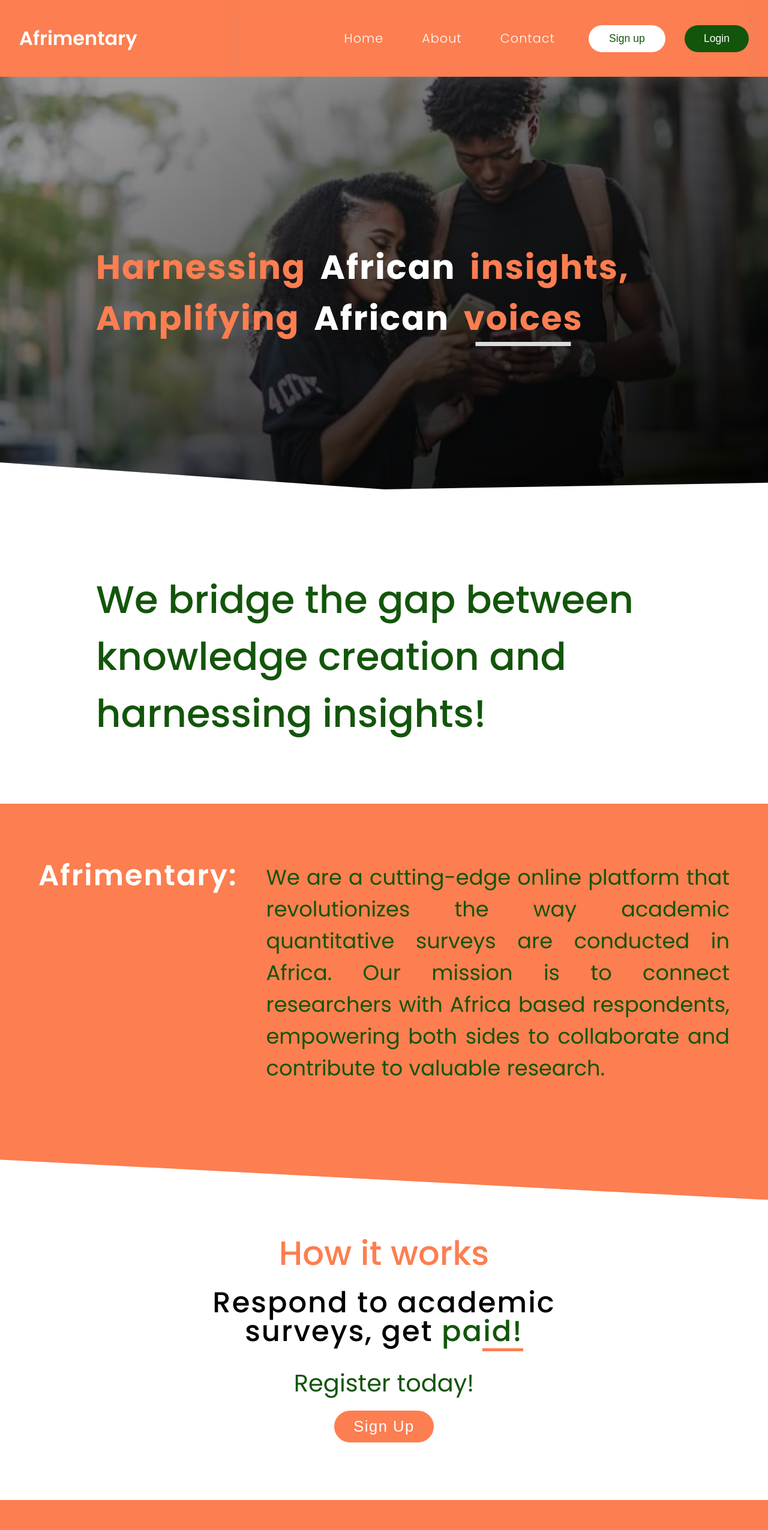
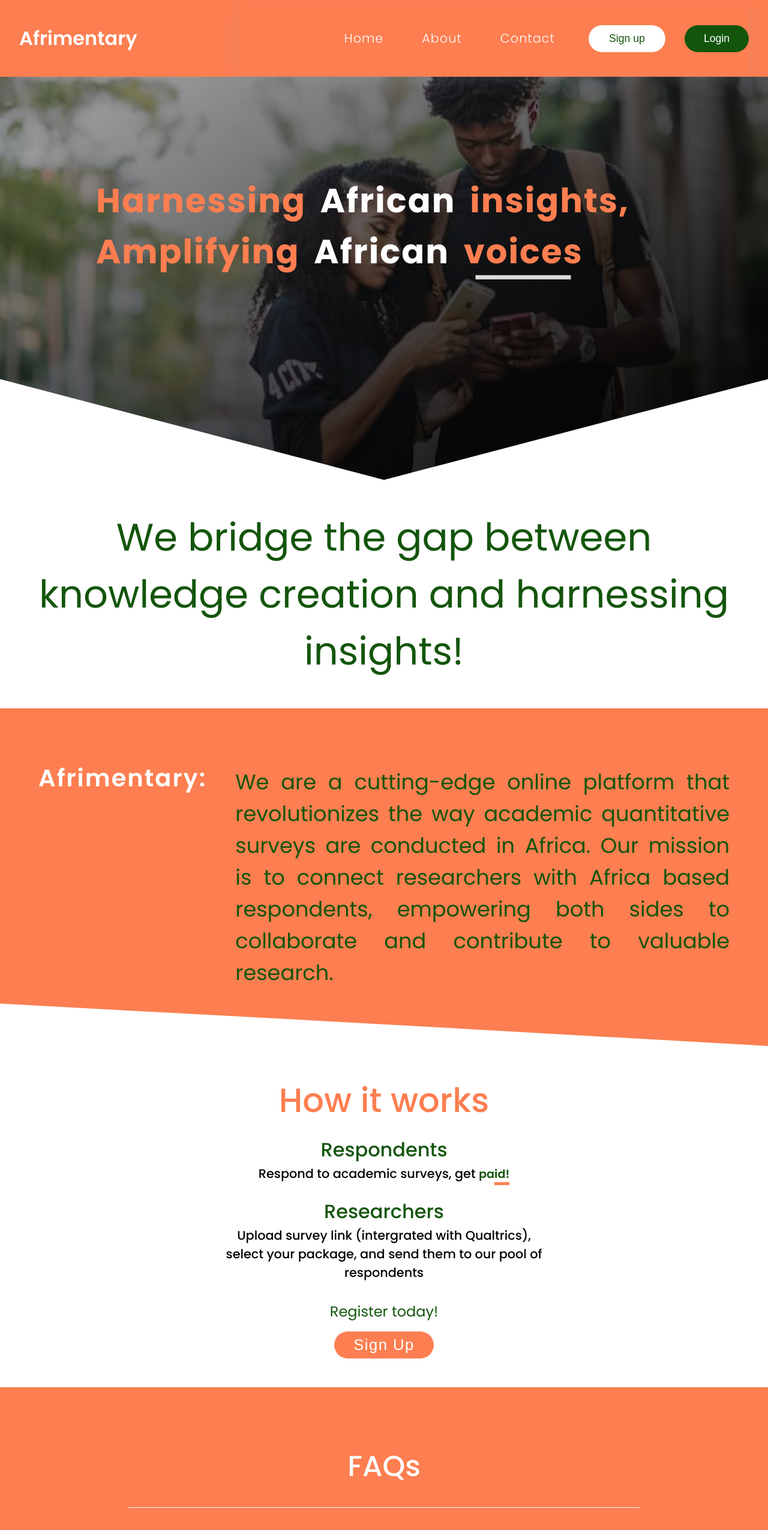
Before and after one commit to YasPAC/Afrimentary-UI, a React (Vite) app: page / in a window 1280 px wide. Shown: the top 2551 px of the page at 60% size. Built offline with nearby package versions, Linux system fonts and the light colour scheme; no server answers.

Commit message:
Clean out the home page design

```diff
--- a/src/Components/Expanders/expanders.css
+++ b/src/Components/Expanders/expanders.css
@@ -21,7 +21,7 @@
     font-weight: 600;
 }
 .answer {
-    color: #e5e5e5;
+    color: #d5d5d5;
     padding: 0 0 16px;
     text-align: justify;
 }
--- a/src/Components/Footer/Footer.jsx
+++ b/src/Components/Footer/Footer.jsx
@@ -9,7 +9,7 @@ const Footer = () => {
                     <div className="footer__info">
                         <h2>Afrimentary,</h2>
                         <h3>
-                            Harness your insights and get paid ♡
+                            Harness your insights, <span>create knowledge</span> and get paid ♡
                         </h3>
                     </div>
                     <div className="footer__socials">
--- a/src/Components/Footer/footer.css
+++ b/src/Components/Footer/footer.css
@@ -9,7 +9,10 @@
 }
 .footer__info h3 {
     font-weight: 500;
-    font-size: 1.3rem;
+    font-size: 1.1rem;
+}
+.footer__info span {
+    color: var(--greens);
 }
 .footer__menu {
     color: var(--greens);
@@ -26,6 +29,7 @@
 .copyright a {
     color: var(--greens);
     text-decoration: underline;
+    text-transform: uppercase;
 }
 @media screen and (min-width: 480px) {
     .afrimentary__footer {
@@ -44,8 +48,7 @@
     }
     .footer__info h3 {
         font-weight: 400;
-        font-size: 1.5rem;
-        width: 40ch;
+        font-size: 1.3rem;
     }
     .copyright {
         font-size: 1rem;
--- a/src/Pages/SharedPages/About/about.css
+++ b/src/Pages/SharedPages/About/about.css
@@ -2,24 +2,19 @@
     width: 90%;
     height: auto;
     display: grid;
-    grid-template-columns: 3fr 2fr;
+    grid-template-columns: 1fr 2fr;
     gap: 32px;
     padding: 64px 0;
     margin: 0 auto;
     color: #424242;
 }
-.intro__bold {
-    line-height: 1.5;
-    font-size: 2.5rem;
-    color: var(--primary-color);
-    font-weight: 300;
-}
 
 .intro__light {
     display: flex;
+    flex-direction: column;
     width: 100%;
     height: 100%;
-    align-items: flex-end;
+    gap: 12px;
     font-size: 1.1rem;
     text-align: justify;
 }
@@ -94,7 +89,7 @@
 }
 .about__mission {
     padding: 48px 0;
-    width: 80%;
+    width: 90%;
     margin: 0 auto;
     height: auto;
     display: grid;
@@ -126,11 +121,12 @@
 }
 .info__body {
     font-size: 1rem;
+    font-weight: 300;
 }
 .about__why {
     display: grid;
     grid-template-columns: 1fr 2fr;
-    width: 80%;
+    width: 90%;
     margin: 0 auto;
     padding: 48px 0;
     gap: 32px;
@@ -145,7 +141,7 @@
     justify-content: center;
 }
 .about__footer {
-    width: 80%;
+    width: 90%;
     margin: 0 auto;
     padding: 48px 0 0;
 }
@@ -155,21 +151,21 @@
 
 @media screen and (max-width: 900px) {
     .about__intro {
-        width: 90%;
         padding: 32px 0;
+        display: flex;
+        gap: 32px;
+        flex-direction: column;
     }
     .titles {
         text-align: center;
         font-weight: 300;
     }
     .about__mission {
-        width: 90%;
         display: flex;
         gap: 32px;
         flex-direction: column;
     }
     .about__why {
-        width: 90%;
         display: flex;
         flex-direction: column;
         gap: 32px
--- a/src/Pages/SharedPages/Home/Home.jsx
+++ b/src/Pages/SharedPages/Home/Home.jsx
@@ -21,7 +21,7 @@ function Home() {
             </div>
             <div className="afrimentary__brief">
                 <p className="mission__brief">
-                    We bridge the gap between knowledge creation and <br />harnessing insights!
+                    We bridge the gap between knowledge creation and harnessing insights!
                 </p>
             </div>
             <div className="afrimentary__mission">
@@ -42,10 +42,22 @@ function Home() {
                     <p>How it works</p>
                 </div>
                 <div className="how__text">
-                    <p>
-                        <span className="how__text-dark">Respond to academic <br /> surveys, get </span>
-                        <span className="how__text-greens">paid!</span>
-                    </p>
+                    <div className="text__section">
+                        <h4>Respondents</h4>
+                        <p>
+                            <span className="how__text-dark">Respond to academic surveys, get </span>
+                            <span className="how__text-greens">paid!</span>
+                        </p>
+                    </div>
+                    <div className="text__section">
+                        <h4>
+                            Researchers
+                        </h4>
+                        <p>
+                            Upload survey link (intergrated with Qualtrics),
+                            select your package, and send them to our pool of respondents
+                        </p>
+                    </div>
                 </div>
                 <div className="how__cta">
                     <p>Register today!</p>
--- a/src/Pages/SharedPages/Home/home.css
+++ b/src/Pages/SharedPages/Home/home.css
@@ -1,3 +1,4 @@
+/* Mobile first */
 .afrimentary__hero {
     position: relative;
     width: 100%;
@@ -5,6 +6,7 @@
     display: flex;
     justify-content: center;
     align-items: center;
+    clip-path: polygon(90% 0%, 100% 0%, 100% 90%, 50% 100%, 0% 90%, 0% 0%);
 }
 .hero__bg {
     width: 100%;
@@ -24,28 +26,6 @@
     background: linear-gradient(150deg, rgba(0, 0, 0, 0.4) 11%, rgba(0, 0, 0, 9) 100%);
     z-index: 2;
 }
-.afrimentary__hero::before {
-    content: "";
-    position: absolute;
-    width: 200%;
-    height: 112px;
-    background-color: #FFF;
-    top: calc(100% - 32px);
-    left: -50%;
-    transform: rotate(4deg);
-    z-index: 3;
-}
-.afrimentary__hero::after {
-    content: "";
-    position: absolute;
-    width: 200%;
-    height: 100px;
-    background-color: #FFF;
-    top: calc(100% - 32px);
-    left: -50%;
-    transform: rotate(-1deg);
-    z-index: 3;
-}
 .hero__heading {
     position: absolute;
     font-size: 3rem;
@@ -53,6 +33,8 @@
     letter-spacing: 2px;
     padding: 32px;
     z-index: 4;
+    top: 30%;
+    transform: translateY(-30%);
 }
 .heading-primary {
     color: var(--primary-color);
@@ -73,28 +55,27 @@
     transform: translateX(-50%);
     top: 100%;
 }
-
 .afrimentary__brief {
     position: relative;
-    padding: 64px 32px;
-    font-size: 2.5rem;
+    padding: 48px 16px;
+    font-size: 1.8rem;
     font-weight: 600;
     color: var(--greens);
+    text-align: center;
 }
-
 .afrimentary__mission {
     position: relative;
     background-color: var(--primary-color);
     height: auto;
-    padding: 80px 32px;
+    padding: 80px 32px 96px;
     display: flex;
     flex-direction: column;
     justify-content: center;
+    clip-path: polygon(90% 0%, 100% 0%, 100% 100%, 56.08% 95.78%, 0% 90.08%, 0% 0%);
 }
-
 .mission_sidebar p {
     color: #fff;
-    font-size: 3rem;
+    font-size: 2.5rem;
     font-weight: 600;
     margin: 0 0 16px;
     letter-spacing: 2px;
@@ -109,37 +90,38 @@
 .afrimentary__how {
     position: relative;
     height: auto;
-    padding: 128px 32px 80px;
+    padding: 32px ;
     display: flex;
     flex-direction: column;
     justify-content: center;
     text-align: center;
     border: none;
 }
-.afrimentary__how::after {
-    content: "";
-    position: absolute;
-    width: 200%;
-    height: 100px;
-    background-color: var(--primary-color);
-    bottom: calc(100% - 32px);
-    left: -50%;
-    transform: rotate(5deg);
-}
 .how__title p {
     color: var(--primary-color);
-    font-size: 3rem;
+    font-size: 2.5rem;
     font-weight: 500;
     margin: 0 0 16px;
 }
 .how__text {
-    font-size: 1.6rem;
+    display: flex;
+    flex-direction: column;
+    gap: 24px;
+}
+.text__section {
+    display: flex;
+    flex-direction: column;
+}
+.text__section h4 {
+    color: var(--greens);
     font-weight: 500;
-    line-height: 1;
+    font-size: 1.8rem;
 }
 .how__text-greens {
     position: relative;
     color: var(--greens);
+    font-weight: 600;
+    font-size: 1.2rem;
 }
 .how__text-greens::after {
     content: "";
@@ -147,7 +129,7 @@
     height: 5px;
     background-color: var(--primary-color);
     position: absolute;
-    bottom: 0;
+    top: 100%;
     right: 0;
 }
 .how__cta {
@@ -155,12 +137,12 @@
 }
 .how__cta p {
     color: var(--greens);
-    font-size: 2rem;
+    font-size: 1.5rem;
     margin: 0 0 16px;
 }
 .cta__btn {
     border: none;
-    padding: 16px 48px;
+    padding: 8px 32px;
     background-color: var(--primary-color);
     transition: all 0.2s ease-in-out;
     border-radius: 32px;
@@ -191,6 +173,10 @@
 }
 
 @media screen and (min-width: 480px) {
+    .afrimentary__hero {
+        height: calc(100vh - 80px);
+        clip-path: polygon(90% 0%, 100% 0%, 100% 75%, 50% 100%, 0% 75%, 0% 0%);
+    }
     .hero__heading {
         font-size: 4.5rem;
         word-spacing: 10px;
@@ -198,33 +184,35 @@
     .afrimentary__brief {
         font-size: 3.5rem;
         font-weight: 500;
-        margin: 80px 0;
     }
     .mission_sidebar h3 {
         font-size: 3.5rem;
     }
     .afrimentary__mission {
-        padding: 96px 32px;
+        padding: 96px 32px 112px;
+        clip-path: polygon(90% 0%, 100% 0%, 100% 100%, 50.10% 93.59%, 0% 87.45%, 0% 0%);
     }
     .mission__main > p {
         font-size: 2rem;
         font-weight: 600;
     }
     .afrimentary__how {
-        padding: 144px 32px 96px;
+        padding: 48px 32px;
     }
-    .afrimentary__how::after {
-        bottom: calc(100% - 48px);
+    .text__section h4 {
+        font-size: 2rem;
     }
     .how__title p {
         font-size: 3.5rem;
     }
-    .how__text {
-        font-size: 2rem;
+    .how__text p {
+        font-size: 1.3rem;
         font-weight: 500;
+        width: 40ch;
+        margin: 0 auto;
     }
     .how__cta p {
-        font-size: 3rem;
+        font-size: 1.5rem;
     }
     .afrimentary__faq {
         padding: 96px 32px;
@@ -239,31 +227,23 @@
     }
 
 }
-@media screen and (min-width: 769px) {
-    .afrimentary__how::after {
-        bottom: calc(100% - 64px);
-        transform: rotate(3deg);
-    }
-}
 @media screen and (min-width: 1024px) {
     .afrimentary__hero {
         display: flex;
         justify-content: center;
         align-items: center;
-        height: calc(100vh - 80px);
+        height: calc(100vh - 128px);
     }
     .hero__heading {
         font-size: 3.5rem;
         width: 80%;
     }
     .afrimentary__brief {
-        width: 80%;
         font-size: 4rem;
-        font-weight: 500;
-        height: 300px;
+        font-weight: 400;
+        height: auto;
         display: flex;
         align-items: center;
-        margin: 96px auto;
     }
     .afrimentary__mission  {
         display: grid;
@@ -281,7 +261,7 @@
         padding: 0;
     }
     .cta__btn {
-        padding: 12px 32px;
+        padding: 8px 32px;
         font-size: 1.6rem;
         border-radius: 48px;
         transition: all 0.3s ease-in;
@@ -291,10 +271,9 @@
     }
     .how__text {
         font-size: 3rem;
-        letter-spacing: 2px;
     }
     .how__cta p {
-        font-size: 2.5rem;
+        font-size: 1.5rem;
     }
     .afrimentary__faq {
         display: flex;
```
Also changed, not shown: src/Pages/SharedPages/About/About.jsx (+7 -6 lines).
